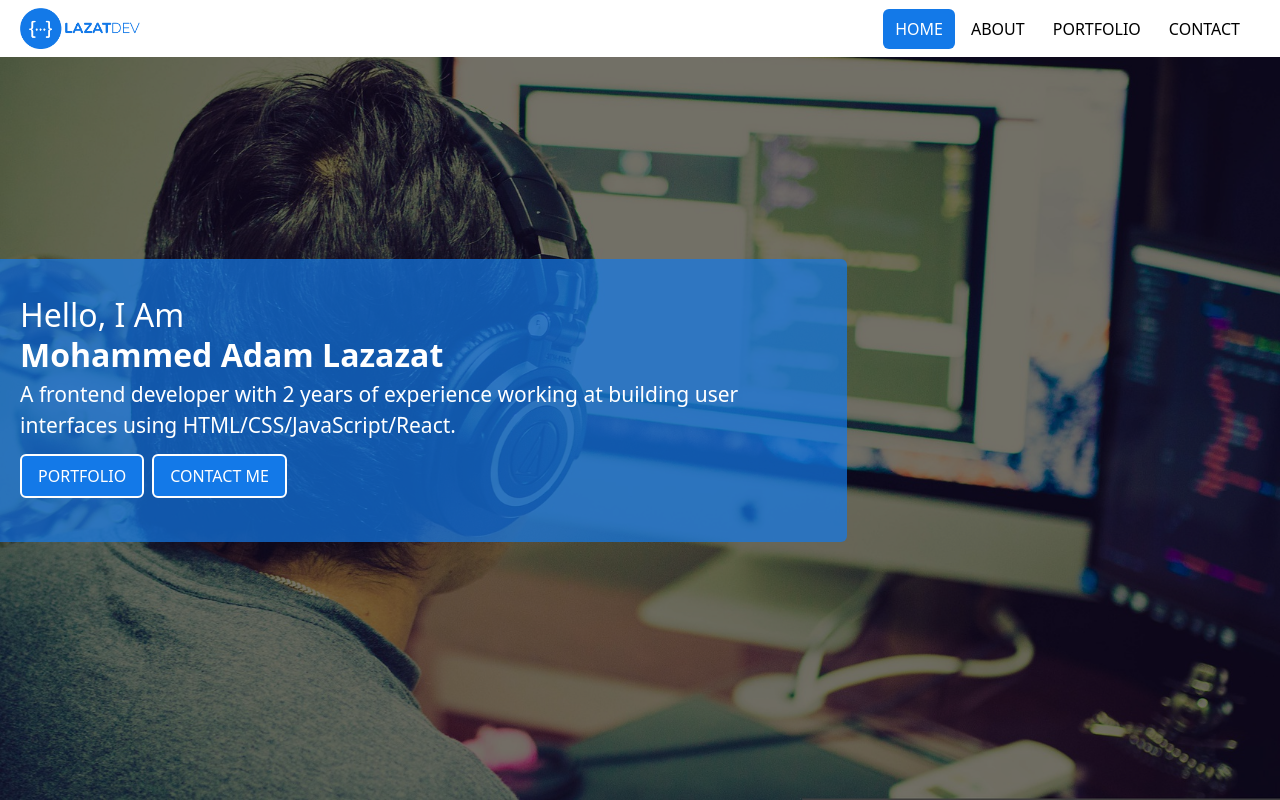
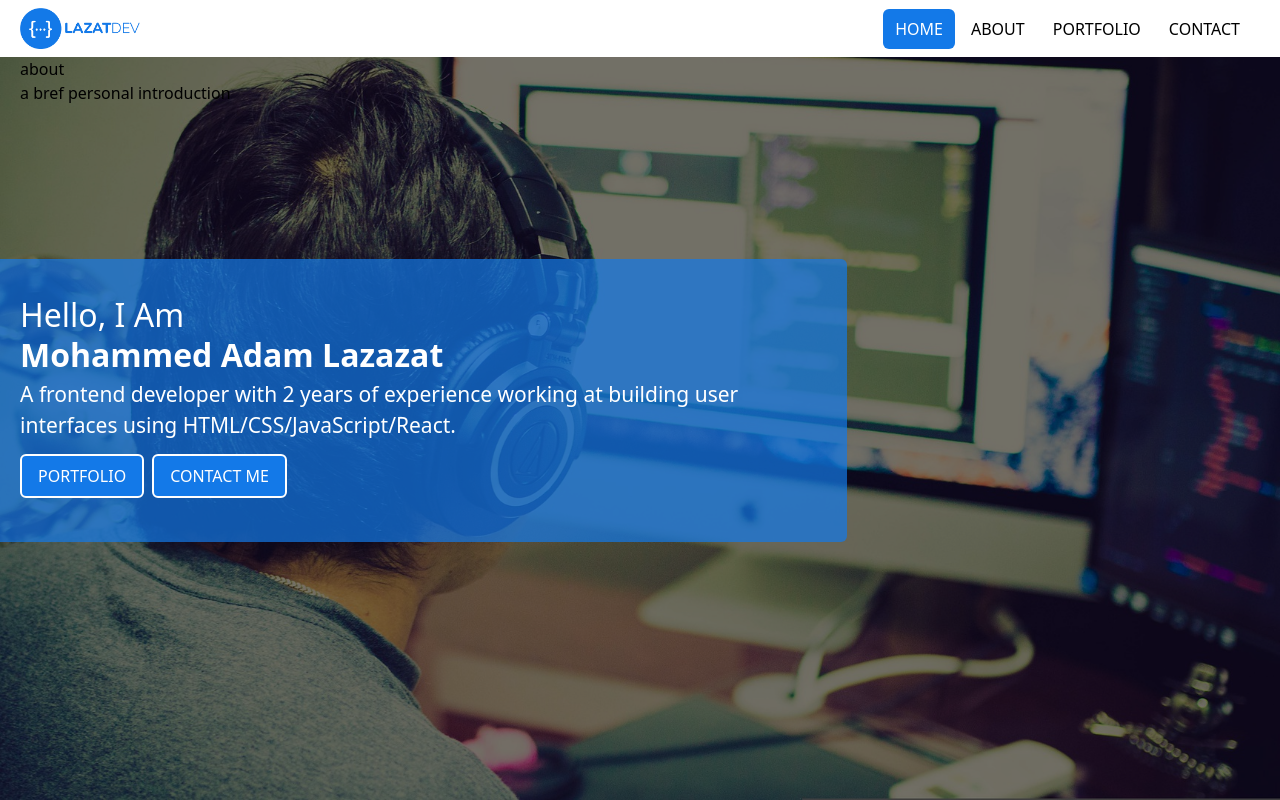
Before and after one commit to lazatdev/lazatdev-portfolio, a React (Vite) app: page / in a window 1280 px wide. Built offline with nearby package versions, Linux system fonts and the light colour scheme.

Commit message:
create about section component

```diff
--- a/src/App.jsx
+++ b/src/App.jsx
@@ -1,5 +1,5 @@
 import {Header} from './Components'
-import {IntroSection} from './Components/'
+import {IntroSection, AboutSection} from './Components/'
 
 function App() {
 
@@ -8,6 +8,7 @@ function App() {
       <Header/>
       <main>
         <IntroSection/>
+        <AboutSection/>
       </main>
     </>
   )
--- /dev/null
+++ b/src/Components/AboutSection/index.jsx
@@ -0,0 +1,19 @@
+import {Container} from '../../Components'
+export const AboutSection = () =>
+{
+    return (
+        <section id="about">
+            <Container>
+                <div className="heading-section">
+                    <h2>about</h2>
+                    <div className="shapes">
+                        <span className="circle"></span>
+                        <span className="circle"></span>
+                        <span className="circle"></span>
+                    </div>
+                    <p>a bref personal introduction</p>
+                </div>
+            </Container>
+        </section>
+    )
+}
--- a/src/Components/index.js
+++ b/src/Components/index.js
@@ -1,3 +1,4 @@
 export {Header} from './Header'
 export {Container} from './Container'
 export {IntroSection} from './IntroSection'
+export {AboutSection} from './AboutSection'
```
